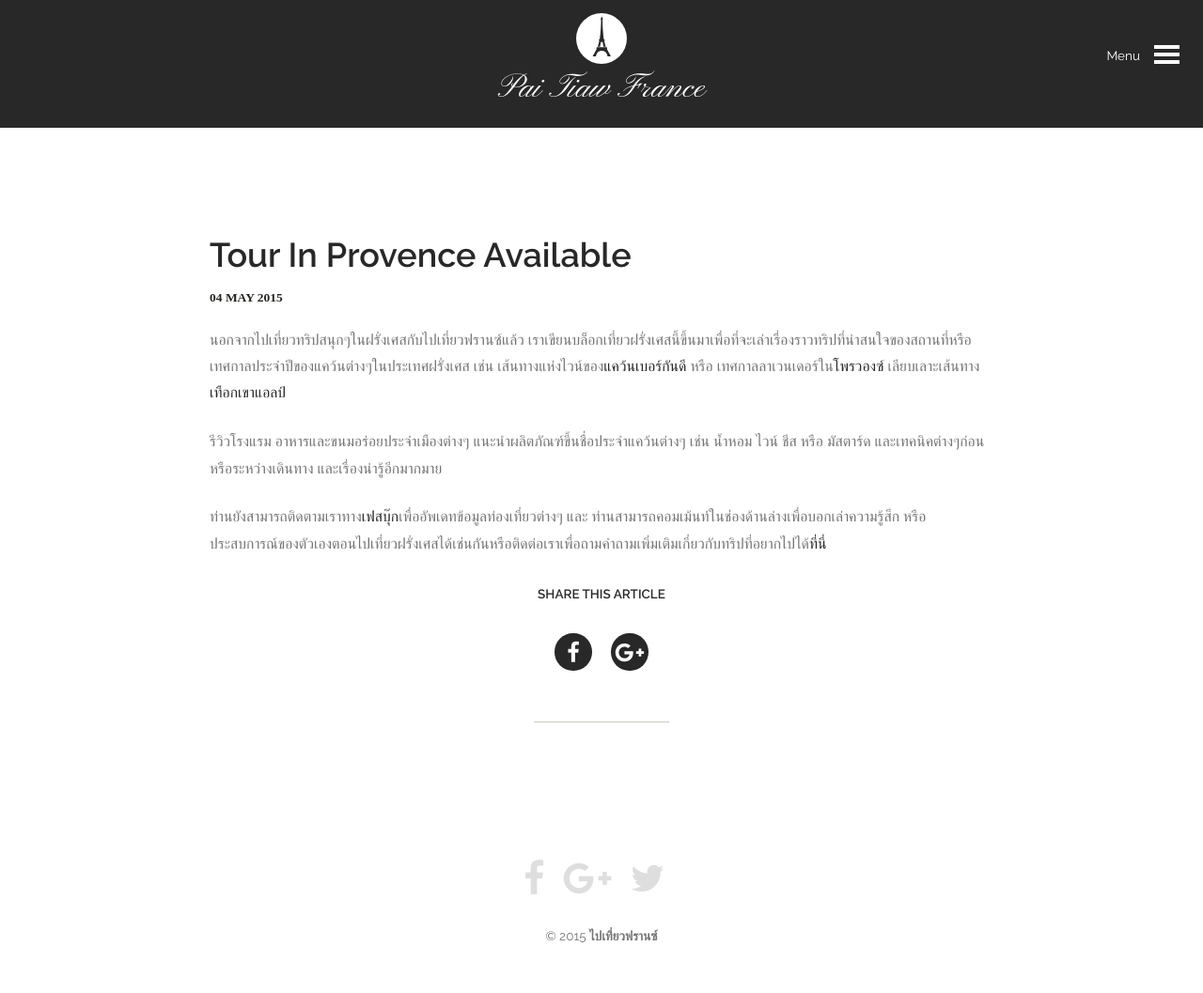
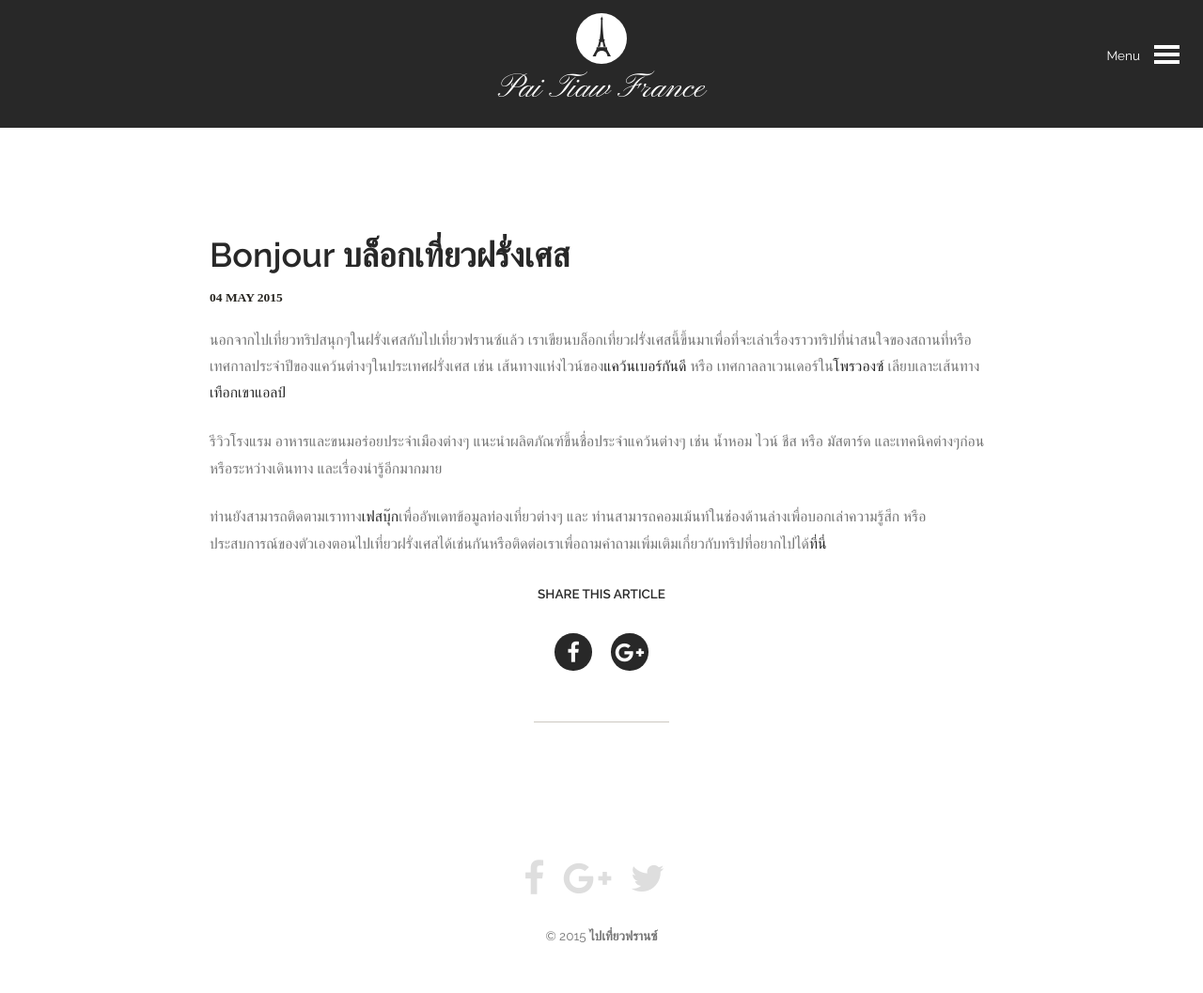
Before and after one commit to paitiewfrance/paitiewfrance.github.io, a Jekyll site: the page built from _posts/2015-05-04-bonjour-blog-paitiewfrance.md, in a window 1280 px wide. Shown: the whole page at 94% size. Built offline with Jekyll 4.4.1, drawn with Linux system fonts in a browser that asks for light colours; nearby versions of some CDN libraries; some web fonts are replaced.

Commit message:
First post title change

```diff
--- a/_posts/2015-05-04-bonjour-blog-paitiewfrance.md
+++ b/_posts/2015-05-04-bonjour-blog-paitiewfrance.md
@@ -1,6 +1,9 @@
 ---
 layout: post
-title: Tour in Provence available
+title: Bonjour บล็อกเที่ยวฝรั่งเศส
+meta:
+keywords:
+ogTitle: Bonjour บล็อกเที่ยวฝรั่งเศส
 ---
 
 นอกจากไปเที่ยวทริปสนุกๆในฝรั่งเศสกับไปเที่ยวฟรานซ์แล้ว เราเขียนบล็อกเที่ยวฝรั่งเศสนี้ขึ้นมาเพื่อที่จะเล่าเรื่องราวทริปที่น่าสนใจของสถานที่หรือเทศกาลประจำปีของแคว้นต่างๆในประเทศฝรั่งเศส เช่น เส้นทางแห่งไวน์ของ[แคว้นเบอร์กันดี ](http://paitiewfrance.com/tour-burgundy/wonder-northern-burgundy)
```
